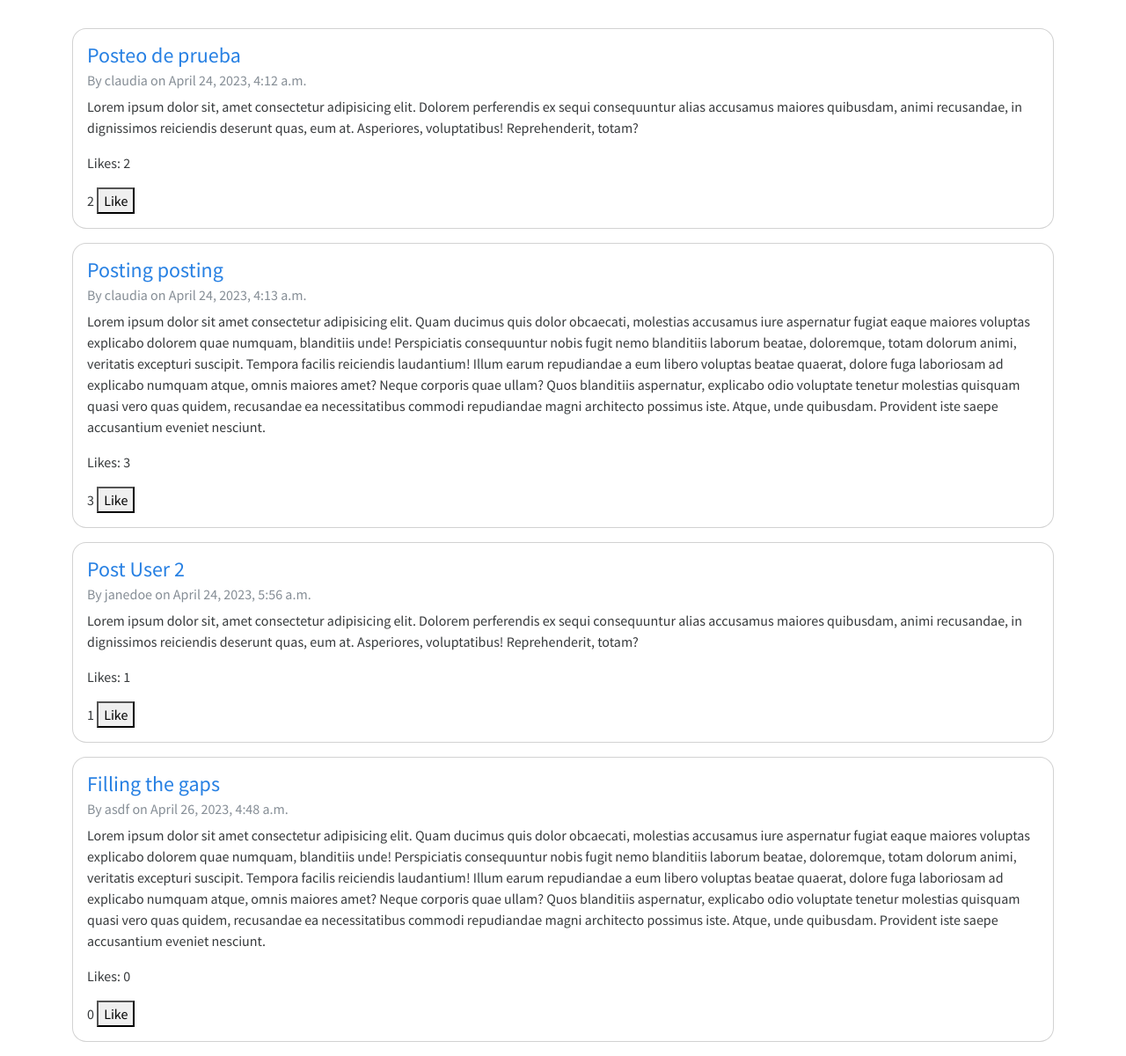
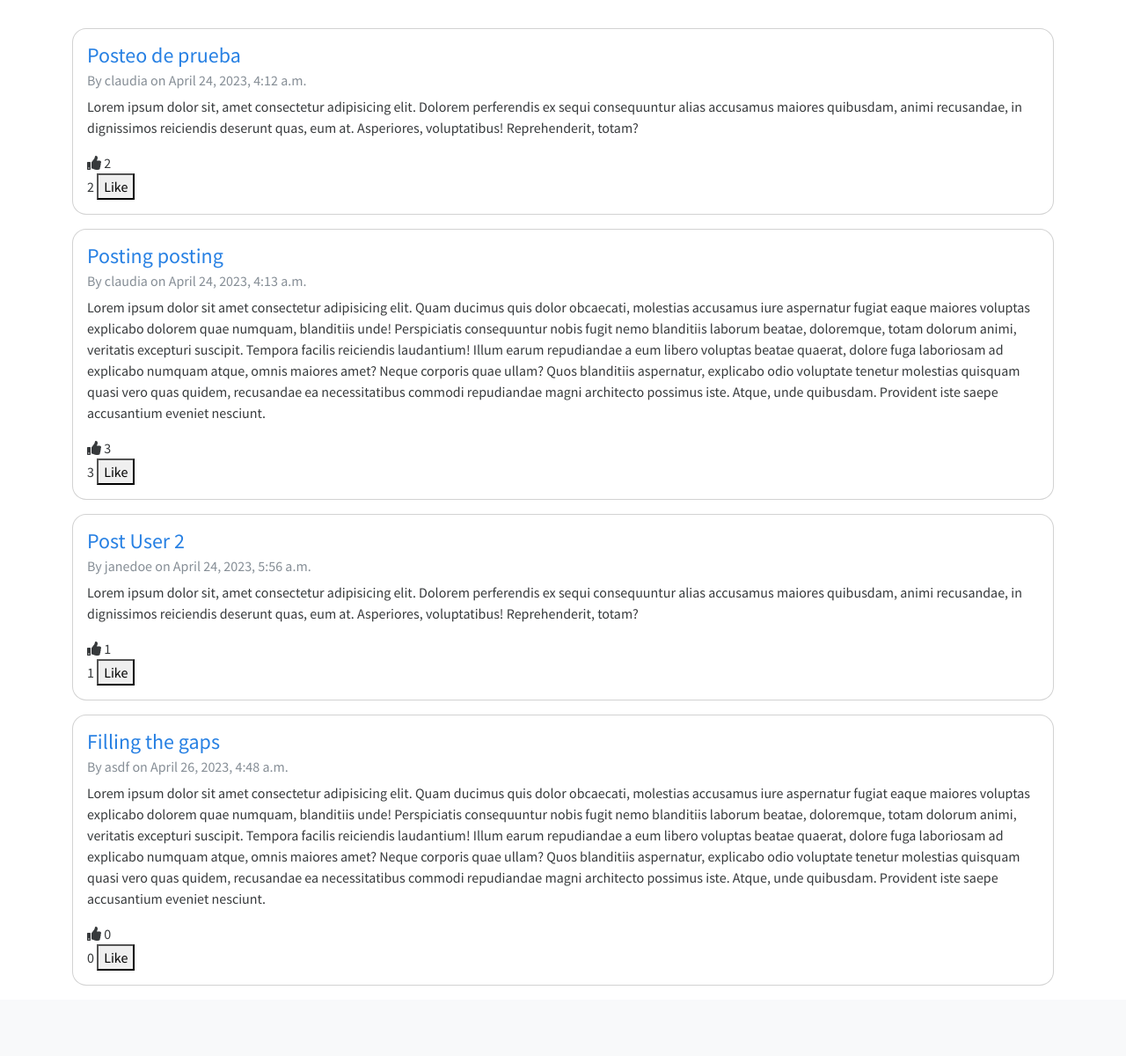
Before and after one commit to claugf/optery_django_project, a Django app: page /social/posts/ in a window 1280 px wide. Shown: the part 72-1272 px from the top of the page at 88% size. After the commit the page ends 1192 px from the top, so only its background shows below. Run offline with Django 4.2, Linux system fonts and the light colour scheme; a user stored in the database is signed in; data comes from the database, SQL or seed files in the repository; both versions use the stored data as it was after the commit; some libraries are stand-ins or nearby versions.

Commit message:
Add thumbs-up icon

```diff
--- a/templates/social/post_detail.html
+++ b/templates/social/post_detail.html
@@ -7,7 +7,10 @@
             <h4 class="card-title">{{ post.title }}</h4>
             <h6 class="card-subtitle mb-2 text-muted">By {{ post.author.username }} on {{ post.date_posted }}</h6>
             <p class="card-text">{{ post.content }}</p>
-            <p>Likes: {{ num_likes }}</p>
+            <div>
+                <i class="fa fa-thumbs-up"></i>
+                <span id="likes-count-{{ post.id }}"> {{ num_likes }} </span>
+            </div>
         </div>
     </div>
 
--- a/templates/social/post_list.html
+++ b/templates/social/post_list.html
@@ -10,7 +10,10 @@
             </a>
             <h6 class="card-subtitle mb-2 text-muted">By {{ post.author.username }} on {{ post.date_posted }}</h6>
             <p class="card-text">{{ post.content }}</p>
-            <p>Likes: <span id="likes-count-{{ post.id }}"> {{ post.num_likes }} </span></p>
+            <div>
+                <i class="fa fa-thumbs-up"></i>
+                <span id="likes-count-{{ post.id }}"> {{ post.num_likes }} </span>
+            </div>
             <div id="like-post-{{ post.id }}">
                 <form hx-post="{% url 'social:like_post' post.id %}" hx-trigger="submit" hx-swap="outerHTML"
                     hx-target="#like-post-{{ post.id }}" id="like-form-{{ post.id }}" data-post-id="{{ post.id }}">
```
Also changed, not shown: db.sqlite3.
